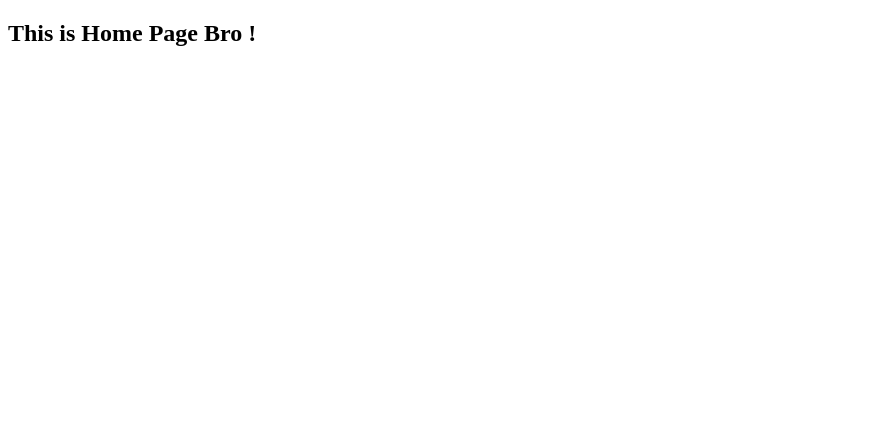
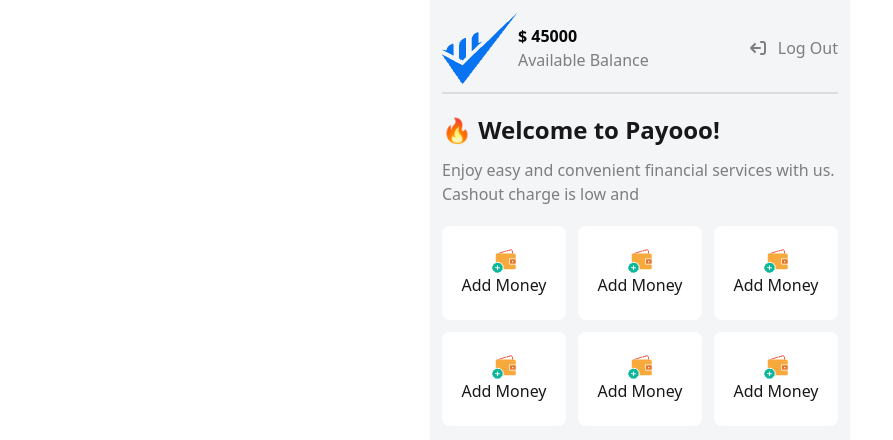
Before and after one commit to mhmasum1/mobile-banking, a plain HTML site: page home.html in a window 1280 px wide. Shown: the whole page, without its empty margins (0-893 px from the left). Drawn offline with nearby package versions, Linux system fonts and the light colour scheme.

Commit message:
add navbar and cart section

```diff
--- a/home.html
+++ b/home.html
@@ -5,10 +5,62 @@
     <meta charset="UTF-8">
     <meta name="viewport" content="width=device-width, initial-scale=1.0">
     <title>Document</title>
+    <link href="https://cdn.jsdelivr.net/npm/daisyui@5" rel="stylesheet" type="text/css" />
+    <script src="https://cdn.jsdelivr.net/npm/@tailwindcss/browser@4"></script>
+    <script src="https://kit.fontawesome.com/68b9ccd9b2.js" crossorigin="anonymous"></script>
 </head>
 
-<body>
-    <h2>This is Home Page Bro !</h2>
+<body class="w-[420px] mx-auto p-3  bg-[#F4F5F7] h-screen">
+    <nav class="flex justify-between items-center mb-2">
+        <div class="flex justify-center items-center">
+            <div>
+                <img src="./assets/Group.png" alt="">
+            </div>
+            <div>
+                <h3 class=" text-[#080808] font-semibold">$ <span>45000</span> </h3>
+                <p class="text-[#080808]/50">Available Balance </p>
+
+            </div>
+        </div>
+        <div>
+            <button class=" text-[#080808]/50  "><i class="fa-solid fa-arrow-right-from-bracket rotate-180 mr-2"></i>
+                Log Out</button>
+        </div>
+    </nav>
+    <hr class=" border-1 text-[#080808]/10 mb-5">
+
+    <div>
+        <h3 class="text-2xl font-bold mb-3">🔥 Welcome to Payooo!</h3>
+        <p class=" text-[#080808]/50">Enjoy easy and convenient financial services with us. Cashout charge is low and
+        </p>
+    </div>
+    <div class=" h-50 grid grid-cols-3 gap-3 mt-5">
+        <div class=" bg-white rounded-lg flex flex-col items-center justify-center ">
+            <img class="w-6 h-6 object-cover " src="./assets/wallet1.png" alt="">
+            <p class="text-center">Add Money</p>
+        </div>
+        <div class=" bg-white rounded-lg flex flex-col items-center justify-center">
+            <img class="w-6 h-6 object-cover " src="./assets/wallet1.png" alt="">
+            <p class="text-center">Add Money</p>
+        </div>
+        <div class="bg-white rounded-lg flex flex-col items-center justify-center">
+            <img class="w-6 h-6 object-cover " src="./assets/wallet1.png" alt="">
+            <p class="text-center">Add Money</p>
+        </div>
+        <div class="bg-white rounded-lg flex flex-col items-center justify-center">
+            <img class="w-6 h-6 object-cover " src="./assets/wallet1.png" alt="">
+            <p class="text-center">Add Money</p>
+        </div>
+        <div class="bg-white rounded-lg flex flex-col items-center justify-center">
+            <img class="w-6 h-6 object-cover " src="./assets/wallet1.png" alt="">
+            <p class="text-center">Add Money</p>
+        </div>
+        <div class="bg-white rounded-lg flex flex-col items-center justify-center">
+            <img class="w-6 h-6 object-cover " src="./assets/wallet1.png" alt="">
+            <p class="text-center">Add Money</p>
+        </div>
+
+    </div>
 </body>
 
 </html>
```
